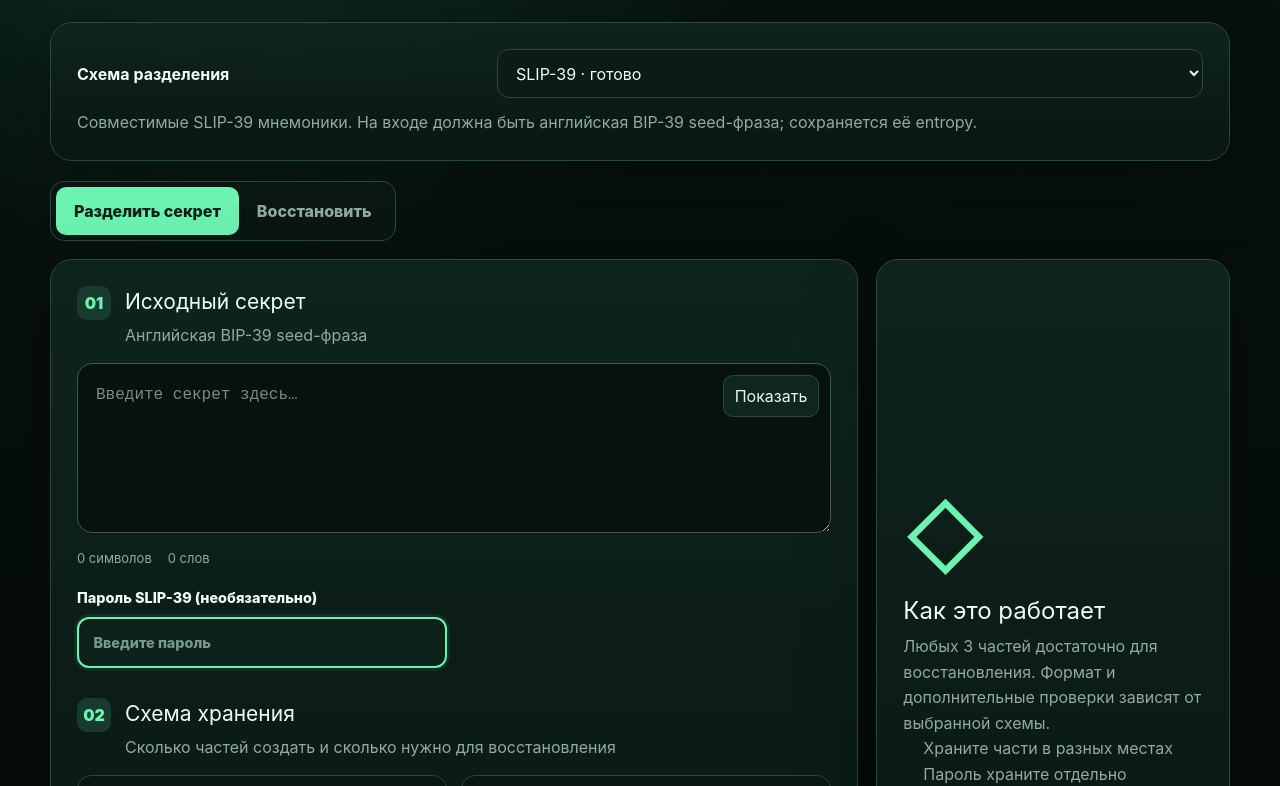
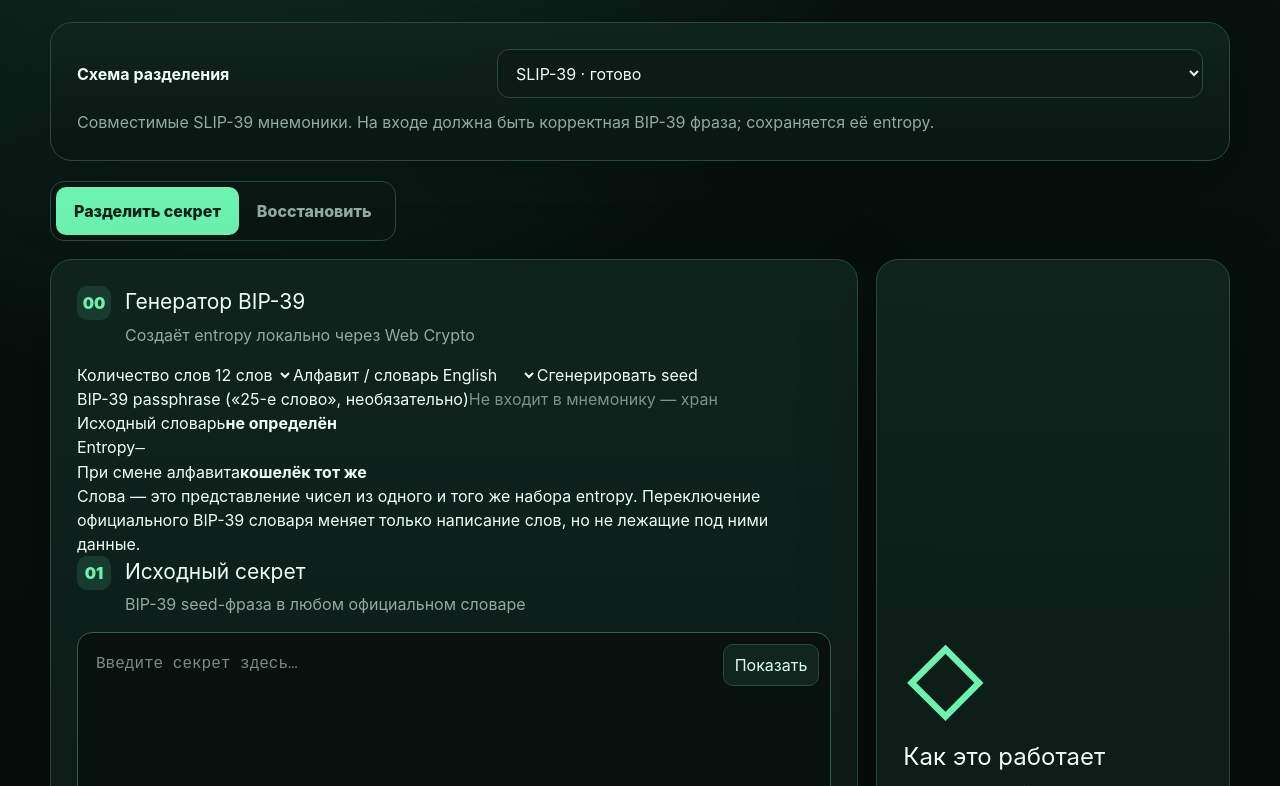
Before and after one commit to vanitoo/Seed-Split-Tool, a Next.js app: page / in a window 1280 px wide. Shown: the part 334-1120 px from the top of the page. Built offline with nearby package versions, Linux system fonts and the light colour scheme.

Commit message:
feat: add BIP-39 generator, passphrase and live wordlist conversion

```diff
--- a/src/features/seed-split/components/seed-split-app.tsx
+++ b/src/features/seed-split/components/seed-split-app.tsx
@@ -2,6 +2,16 @@
 
 import { useMemo, useState } from "react";
 import { recoverBanana, splitBanana } from "../lib/banana";
+import {
+  BIP39_LANGUAGES,
+  BIP39_WORD_COUNTS,
+  type Bip39Language,
+  type Bip39WordCount,
+  convertBip39Mnemonic,
+  entropyFingerprint,
+  generateBip39Mnemonic,
+  mnemonicToBip39Entropy,
+} from "../lib/bip39-tools";
 import { decodeShare, recoverSecret, splitSecret } from "../lib/shamir";
 import { recoverSlip39, splitSlip39 } from "../lib/slip39";
 
@@ -9,7 +19,7 @@ type Mode = "split" | "recover";
 type Scheme = "generic" | "slip39" | "banana";
 
 const SCHEMES: Record<Scheme, { label: string; description: string }> = {
-  slip39: { label: "SLIP-39 (рекомендуется)", description: "Совместимые SLIP-39 мнемоники. На входе должна быть английская BIP-39 seed-фраза; сохраняется её entropy." },
+  slip39: { label: "SLIP-39 (рекомендуется)", description: "Совместимые SLIP-39 мнемоники. На входе должна быть корректная BIP-39 фраза; сохраняется её entropy." },
   banana: { label: "Banana Split (legacy)", description: "Совместимость с BananaSplit.html v1: scrypt, NaCl secretbox и Shamir GF(256). Для восстановления нужен пароль." },
   generic: { label: "Generic Secret Sharing", description: "Универсальный собственный формат SST1 для любого текста или секрета." },
 };
@@ -19,7 +29,6 @@ function downloadText(filename: string, content: string): void {
   const url = URL.createObjectURL(new Blob([content], { type: "text/plain;charset=utf-8" }));
   const anchor = document.createElement("a"); anchor.href = url; anchor.download = filename; anchor.click(); URL.revokeObjectURL(url);
 }
-
 function parseParts(value: string, scheme: Scheme): string[] {
   if (scheme === "slip39") return value.split(/\n/u).map((item) => item.trim()).filter(Boolean);
   return value.split(/\n\s*\n/u).map((item) => item.trim()).filter(Boolean);
@@ -36,7 +45,12 @@ export function SeedSplitApp() {
   const [recoveryInput, setRecoveryInput] = useState("");
   const [recovered, setRecovered] = useState("");
   const [passphrase, setPassphrase] = useState("");
+  const [bip39Passphrase, setBip39Passphrase] = useState("");
   const [bananaTitle, setBananaTitle] = useState("Seed Split Tool");
+  const [bip39Words, setBip39Words] = useState<Bip39WordCount>(12);
+  const [bip39Language, setBip39Language] = useState<Bip39Language>("english");
+  const [bip39Entropy, setBip39Entropy] = useState("");
+  const [sourceLanguage, setSourceLanguage] = useState<Bip39Language | null>(null);
   const [status, setStatus] = useState("");
   const [busy, setBusy] = useState(false);
   const [verified, setVerified] = useState(false);
@@ -44,6 +58,45 @@ export function SeedSplitApp() {
   const words = wordCount(secret);
   const schemeInfo = SCHEMES[scheme];
   const recoveryShares = useMemo(() => parseParts(recoveryInput, scheme), [recoveryInput, scheme]);
+
+  function generateSeed(): void {
+    const generated = generateBip39Mnemonic(bip39Words, bip39Language);
+    setSecret(generated.mnemonic);
+    setBip39Entropy(generated.entropy);
+    setSourceLanguage(bip39Language);
+    setShares([]);
+    setRecovered("");
+    setStatus(`Создана BIP-39 фраза: ${bip39Words} слов, ${BIP39_LANGUAGES.find((item) => item.value === bip39Language)?.label}`);
+  }
+
+  function changeLanguage(nextLanguage: Bip39Language): void {
+    setBip39Language(nextLanguage);
+    if (!secret.trim()) return;
+    try {
+      const converted = convertBip39Mnemonic(secret, nextLanguage);
+      setSecret(converted.mnemonic);
+      setBip39Entropy(converted.entropy);
+      setSourceLanguage(converted.sourceLanguage);
+      setShares([]);
+      setStatus("Слова изменились, но entropy осталась той же — кошелёк не изменился");
+    } catch (error) {
+      setStatus(error instanceof Error ? error.message : String(error));
+    }
+  }
+
+  function updateSecret(value: string): void {
+    setSecret(value);
+    setShares([]);
+    if (scheme !== "slip39" || !value.trim()) { setBip39Entropy(""); setSourceLanguage(null); return; }
+    try {
+      const parsed = mnemonicToBip39Entropy(value);
+      setBip39Entropy(parsed.entropy);
+      setSourceLanguage(parsed.language);
+    } catch {
+      setBip39Entropy("");
+      setSourceLanguage(null);
+    }
+  }
 
   async function createShares(): Promise<void> {
     setBusy(true); setStatus(""); setVerified(false);
@@ -71,15 +124,16 @@ export function SeedSplitApp() {
   }
 
   function clearAll(): void {
-    setSecret(""); setShares([]); setRecoveryInput(""); setRecovered(""); setStatus(""); setVerified(false); setVisible(false); setPassphrase("");
+    setSecret(""); setShares([]); setRecoveryInput(""); setRecovered(""); setStatus(""); setVerified(false); setVisible(false); setPassphrase(""); setBip39Passphrase(""); setBip39Entropy(""); setSourceLanguage(null);
   }
 
   const setLabel = scheme === "generic" && shares[0] ? `НАБОР ${decodeShare(shares[0]).id}` : scheme === "slip39" ? "SLIP-39" : "BANANA SPLIT V1";
   const joiner = scheme === "slip39" ? "\n" : "\n\n";
+  const sourceLanguageLabel = sourceLanguage ? BIP39_LANGUAGES.find((item) => item.value === sourceLanguage)?.label : "не определён";
 
   return <main className="shell">
     <section className="hero"><div><span className="eyebrow">LOCAL · OFFLINE · OPEN SOURCE</span><h1>Seed Split Tool</h1><p>Разделите seed-фразу или другой секрет по схеме K из N. Ни одна часть не покидает устройство.</p></div><div className="offline-pill"><span /> Сеть не используется</div></section>
-    <section className="warning"><strong>Важно:</strong> схемы несовместимы между собой. Для SLIP-39 сохраняется entropy английской BIP-39 фразы. Banana Split требует тот же пароль при восстановлении.</section>
+    <section className="warning"><strong>Важно:</strong> схемы несовместимы между собой. BIP-39 passphrase не записывается в seed-фразу и должна храниться отдельно. SLIP-39 использует собственный пароль защиты частей.</section>
 
     <section className="panel scheme-panel">
       <label htmlFor="scheme-select"><strong>Схема разделения</strong></label>
@@ -91,18 +145,30 @@ export function SeedSplitApp() {
     <div className="tabs" role="tablist"><button className={mode === "split" ? "active" : ""} onClick={() => setMode("split")}>Разделить секрет</button><button className={mode === "recover" ? "active" : ""} onClick={() => setMode("recover")}>Восстановить</button></div>
 
     {mode === "split" ? <section className="workspace"><div className="panel input-panel">
-      <div className="section-title"><span>01</span><div><h2>Исходный секрет</h2><p>{scheme === "slip39" ? "Английская BIP-39 seed-фраза" : "Seed-фраза, пароль, ключ или произвольный текст"}</p></div></div>
-      <div className="secret-wrap"><textarea value={secret} onChange={(event) => setSecret(event.target.value)} className={visible ? "" : "masked"} placeholder="Введите секрет здесь…" spellCheck={false} autoComplete="off" /><button className="ghost" onClick={() => setVisible((value) => !value)}>{visible ? "Скрыть" : "Показать"}</button></div>
-      <div className="meta"><span>{secret.length} символов</span><span>{words} слов</span></div>
+      {scheme === "slip39" && <section className="seed-generator">
+        <div className="section-title"><span>00</span><div><h2>Генератор BIP-39</h2><p>Создаёт entropy локально через Web Crypto</p></div></div>
+        <div className="generator-controls">
+          <label>Количество слов<select value={bip39Words} onChange={(event) => setBip39Words(Number(event.target.value) as Bip39WordCount)}>{BIP39_WORD_COUNTS.map((count) => <option key={count} value={count}>{count} слов</option>)}</select></label>
+          <label>Алфавит / словарь<select value={bip39Language} onChange={(event) => changeLanguage(event.target.value as Bip39Language)}>{BIP39_LANGUAGES.map((language) => <option key={language.value} value={language.value}>{language.label}</option>)}</select></label>
+          <button type="button" onClick={generateSeed}>Сгенерировать seed</button>
+        </div>
+        <label className="bip39-passphrase">BIP-39 passphrase («25-е слово», необязательно)<input type="password" value={bip39Passphrase} onChange={(event) => setBip39Passphrase(event.target.value)} placeholder="Не входит в мнемонику — храните отдельно" autoComplete="new-password" /></label>
+        <div className="entropy-proof"><div><span>Исходный словарь</span><strong>{sourceLanguageLabel}</strong></div><div><span>Entropy</span><code>{entropyFingerprint(bip39Entropy)}</code></div><div><span>При смене алфавита</span><strong>кошелёк тот же</strong></div></div>
+        <p className="entropy-note">Слова — это представление чисел из одного и того же набора entropy. Переключение официального BIP-39 словаря меняет только написание слов, но не лежащие под ними данные.</p>
+      </section>}
+
+      <div className="section-title"><span>01</span><div><h2>Исходный секрет</h2><p>{scheme === "slip39" ? "BIP-39 seed-фраза в любом официальном словаре" : "Seed-фраза, пароль, ключ или произвольный текст"}</p></div></div>
+      <div className="secret-wrap"><textarea value={secret} onChange={(event) => updateSecret(event.target.value)} className={visible ? "" : "masked"} placeholder="Введите секрет здесь…" spellCheck={false} autoComplete="off" /><button className="ghost" onClick={() => setVisible((value) => !value)}>{visible ? "Скрыть" : "Показать"}</button></div>
+      <div className="meta"><span>{secret.length} символов</span><span>{words} слов</span>{scheme === "slip39" && <span>{bip39Entropy ? "BIP-39 корректна" : "BIP-39 не распознана"}</span>}</div>
       {(scheme === "slip39" || scheme === "banana") && <div className="compat-fields">
         {scheme === "banana" && <label>Название набора<input value={bananaTitle} onChange={(event) => setBananaTitle(event.target.value)} /></label>}
-        <label>{scheme === "banana" ? "Пароль Banana Split (обязательно)" : "Пароль SLIP-39 (необязательно)"}<input type="password" value={passphrase} onChange={(event) => setPassphrase(event.target.value)} autoComplete="new-password" placeholder="Введите пароль" /></label>
+        <label>{scheme === "banana" ? "Пароль Banana Split (обязательно)" : "Пароль SLIP-39 для защиты частей (необязательно)"}<input type="password" value={passphrase} onChange={(event) => setPassphrase(event.target.value)} autoComplete="new-password" placeholder="Введите пароль" /></label>
       </div>}
       <div className="section-title settings-title"><span>02</span><div><h2>Схема хранения</h2><p>Сколько частей создать и сколько нужно для восстановления</p></div></div>
       <div className="settings-grid"><label>Всего частей<strong>{total}</strong><input type="range" min="2" max="10" value={total} onChange={(event) => { const n = Number(event.target.value); setTotal(n); if (threshold > n) setThreshold(n); }} /></label><label>Нужно частей<strong>{threshold}</strong><input type="range" min="2" max={total} value={threshold} onChange={(event) => setThreshold(Number(event.target.value))} /></label></div>
       <div className="preset-row">{[[2,3],[3,5],[4,7]].map(([k,n]) => <button key={`${k}-${n}`} onClick={() => { setThreshold(k); setTotal(n); }}>{k} из {n}</button>)}</div>
-      <button className="primary" disabled={busy || !secret.trim() || (scheme === "banana" && !passphrase)} onClick={createShares}>{busy ? "Обработка…" : `Создать ${total} частей`}</button>
-    </div><aside className="panel explainer"><div className="lock-art">◇</div><h3>Как это работает</h3><p>Любых {threshold} частей достаточно для восстановления. Формат и дополнительные проверки зависят от выбранной схемы.</p><ul><li>Храните части в разных местах</li><li>Пароль храните отдельно</li><li>Обязательно проверьте восстановление</li></ul></aside></section> : <section className="panel recovery-panel">
+      <button className="primary" disabled={busy || !secret.trim() || (scheme === "slip39" && !bip39Entropy) || (scheme === "banana" && !passphrase)} onClick={createShares}>{busy ? "Обработка…" : `Создать ${total} частей`}</button>
+    </div><aside className="panel explainer"><div className="lock-art">◇</div><h3>Как это работает</h3><p>Любых {threshold} частей достаточно для восстановления. Формат и дополнительные проверки зависят от выбранной схемы.</p><ul><li>Храните части в разных местах</li><li>Passphrase храните отдельно</li><li>Обязательно проверьте восстановление</li></ul></aside></section> : <section className="panel recovery-panel">
       <div className="section-title"><span>01</span><div><h2>Добавьте части</h2><p>{scheme === "slip39" ? "Каждая мнемоника с новой строки" : "Разделяйте части пустой строкой"}</p></div></div>
       <textarea value={recoveryInput} onChange={(event) => setRecoveryInput(event.target.value)} placeholder={scheme === "generic" ? "SST1-…\n\nSST1-…" : scheme === "slip39" ? "SLIP-39 mnemonic one…\nSLIP-39 mnemonic two…" : "{\"v\":1,…}\n\n{\"v\":1,…}"} spellCheck={false} />
       {(scheme === "slip39" || scheme === "banana") && <div className="compat-fields"><label>{scheme === "banana" ? "Пароль Banana Split (обязательно)" : "Пароль SLIP-39"}<input type="password" value={passphrase} onChange={(event) => setPassphrase(event.target.value)} placeholder="Введите пароль" /></label></div>}
@@ -110,7 +176,7 @@ export function SeedSplitApp() {
       {recovered && <div className="result-secret"><span>Восстановленный секрет</span><pre>{recovered}</pre></div>}
     </section>}
 
-    {status && <div className={status.includes("Некоррект") || status.includes("Нужно") || status.includes("Невер") || status.includes("повреж") ? "status error" : "status"}>{status}</div>}
+    {status && <div className={status.includes("Некоррект") || status.includes("Нужно") || status.includes("Невер") || status.includes("повреж") || status.includes("Не удалось") ? "status error" : "status"}>{status}</div>}
     {mode === "split" && shares.length > 0 && <section className="results"><div className="results-head"><div><span className="eyebrow">{setLabel}</span><h2>Ваши части готовы</h2><p>Для восстановления требуется {threshold} из {total} частей.</p></div><div className={verified ? "verify-badge ok" : "verify-badge"}>{verified ? "✓ Набор проверен" : "Набор ещё не проверен"}</div></div>
       <div className="share-grid">{shares.map((share, index) => <article className="share-card" key={`${index}-${share}`}><header><span>ЧАСТЬ {index + 1}</span><b>{index + 1}/{total}</b></header><div className="share-code">{share}</div><footer><button onClick={() => navigator.clipboard.writeText(share)}>Копировать</button><button onClick={() => downloadText(`seed-share-${index + 1}-of-${total}.txt`, share)}>Скачать</button></footer></article>)}</div>
       <div className="verify-panel"><div><h3>Проверьте резервную копию</h3><p>Восстановите секрет из любых {threshold} частей до того, как разнесёте их по сейфам, родственникам и прочим человеческим точкам отказа.</p></div><button onClick={() => { setMode("recover"); setRecoveryInput(shares.slice(0, threshold).join(joiner)); }}>Проверить сейчас</button></div>
```
